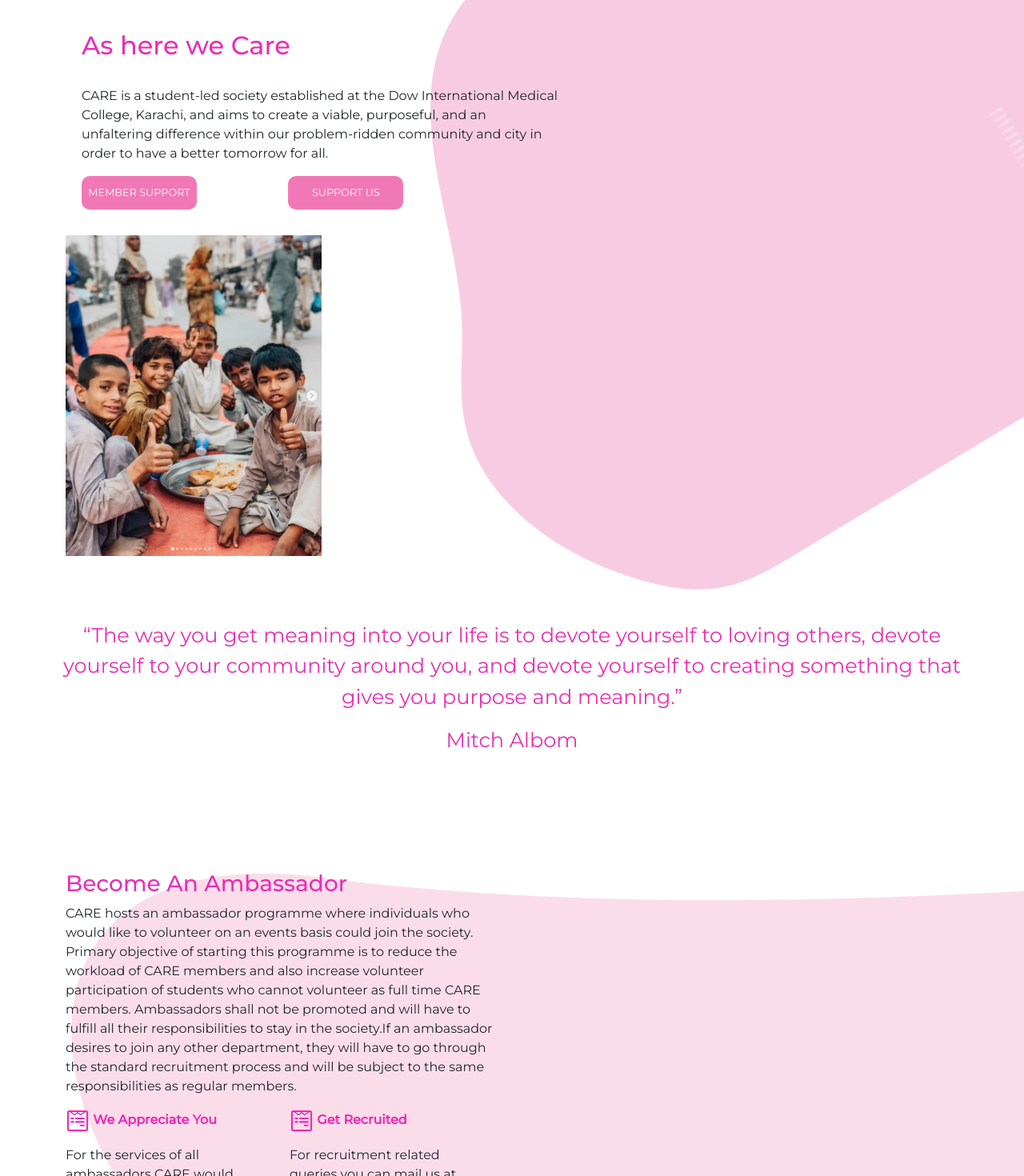
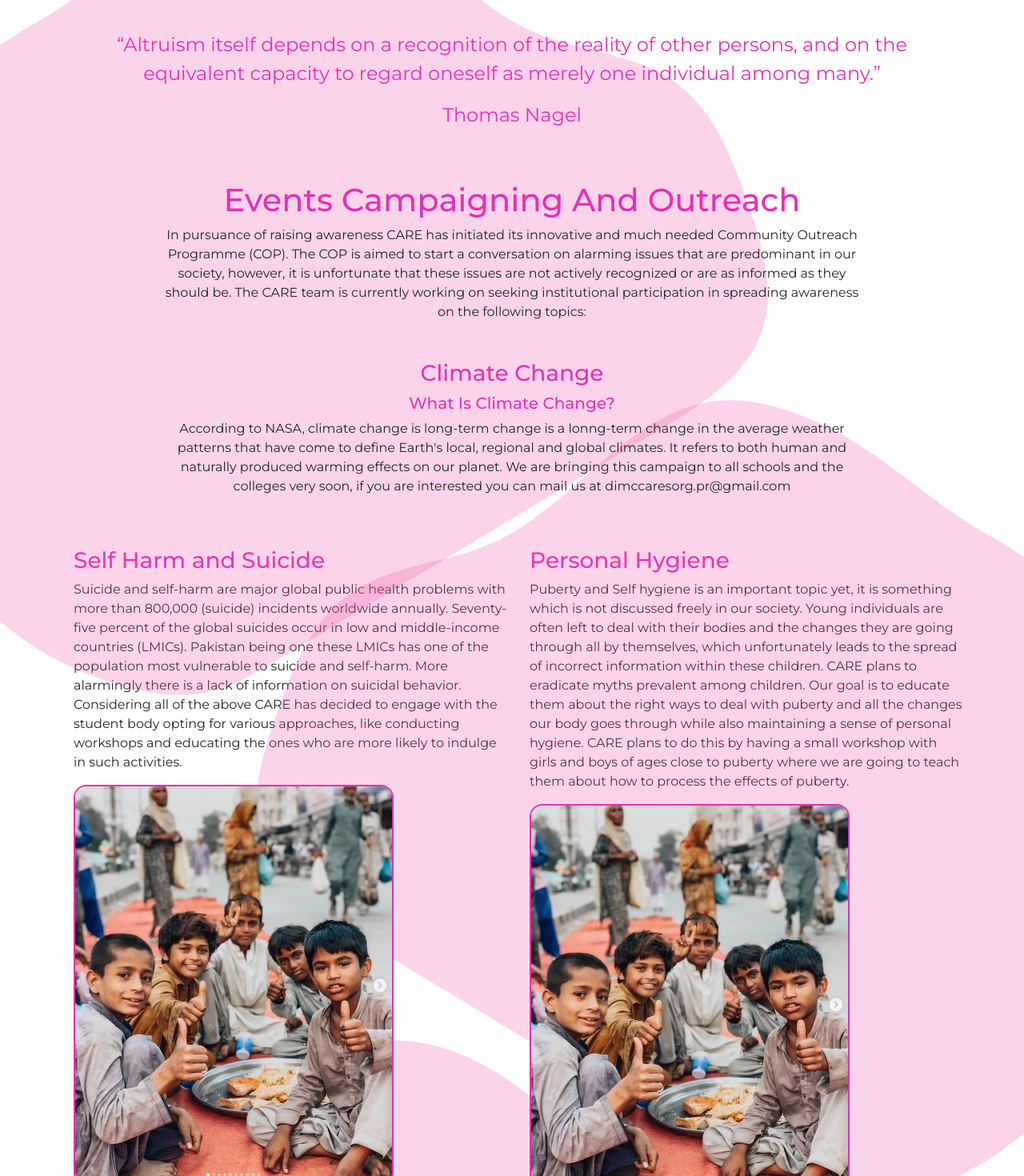
Before and after one commit to Habib-Shahzad/Care-Website, a React (Create React App) app in the folder client/: page /community-outreach in a window 1280 px wide. Shown: the part 140-1610 px from the top of the page at 80% size. Built offline with nearby package versions, Linux system fonts and the light colour scheme.

Commit message:
Layout Updated

```diff
--- a/client/src/App.js
+++ b/client/src/App.js
@@ -8,7 +8,7 @@ import {
 // import RoutesFile from './RoutesFile';
 import { TransitionGroup, CSSTransition } from "react-transition-group";
 import { Footer, MainNavbar } from './components';
-import { Home, EventsCamp, PatientWelfare } from './pages';
+import { Home, CommunityOutreach, PatientWelfare } from './pages';
 import 'swiper/scss'; // core Swiper
 import 'swiper/scss/navigation'; // Navigation module
 import 'swiper/scss/pagination'; // Pagination module
@@ -26,12 +26,10 @@ function App() {
         <Routes location={location}>
 
 
-
-
-          <Route path="/events" element=
+          <Route path="/community-outreach" element=
             {
               <>
-                <EventsCamp />
+                <CommunityOutreach />
                 <Footer />
               </>
             } />
--- a/client/src/components/mainNavBar/MainNavbar.js
+++ b/client/src/components/mainNavBar/MainNavbar.js
@@ -13,9 +13,9 @@ function MainNavbar(props) {
                     <Navbar.Toggle className="front" aria-controls="basic-navbar-nav" />
                     <Navbar.Collapse className="front">
                         <Nav className="me-auto front">
-                            <Link to='/events'>Community Outreach</Link>
-                            <Link to='/events'>Our Aims</Link>
-                            <Link to='/events'>Know the Team</Link>
+                            <Link to='/community-outreach'>Community Outreach</Link>
+                            <Link to='/'>Our Aims</Link>
+                            <Link to='/'>Know the Team</Link>
                         </Nav>
 
                         <Link className="me-auto nav-logo navbar-brand front" to="/" >
@@ -23,9 +23,9 @@ function MainNavbar(props) {
                         </Link>
 
                         <Nav className="me-auto front">
-                            <Link to='/events'>Patient Welfare</Link>
-                            <Link to='/events'>Our Activities</Link>
-                            <Link to='/events'>Contact Us</Link>
+                            <Link to='/patient-welfare'>Patient Welfare</Link>
+                            <Link to='/'>Our Activities</Link>
+                            <Link to='/'>Contact Us</Link>
                         </Nav>
 
                     </Navbar.Collapse>
--- a/client/src/pages/eventsCamp/EventsCamp.js
+++ b/client/src/pages/communityOutreach/CommunityOutreach.js
@@ -1,7 +1,6 @@
 import React from 'react';
 import { Button, Container, Row, Col } from 'react-bootstrap';
-import './EventsCamp.scss';
-
+import './CommunityOutreach.scss';
 
 
 function EventsCamp(props) {
@@ -20,7 +19,6 @@ function EventsCamp(props) {
                 <img src='/designer_31.svg' alt="logo" />
             </div>
 
-
             <div className='absolute weird-circle4'>
                 <img src='/designer_31.svg' alt="logo" />
             </div>
@@ -34,29 +32,18 @@ function EventsCamp(props) {
             </div>
 
 
-
-            {/* <div className='weird-circle2'>
-                <img src='/designer_31.svg' alt="logo" />
-            </div>
-
-
-            <div className='weird-circle3'>
-                <img src='/designer_31.svg' alt="logo" />
-            </div> */}
-
-
             <div className='events-initial'>
 
-                <div className='qoute-1 pink-text front'>
+                <div className='quote-1 pink-text front'>
                     <p>“Altruism itself depends on a recognition of the reality of other persons, and on the equivalent capacity to regard oneself as merely one individual among many.”</p>
                     <p>
                         Thomas Nagel
                     </p>
                 </div>
 
+                <div className='text-center main-text-area front'>
 
-                <div className='text-center events-main-text-box front'>
-                    <div className='front'>
+                    <div className='box1'>
                         <h1 className='pink-text'>
                             Events Campaigning And Outreach
                         </h1>
@@ -64,52 +51,41 @@ function EventsCamp(props) {
                             In pursuance of raising awareness CARE has initiated its innovative and much needed Community Outreach Programme (COP). The COP is aimed to start a conversation on alarming issues that are predominant in our society, however, it is unfortunate that these issues are not actively recognized or are as informed as they should be. The CARE team is currently working on seeking institutional participation in spreading awareness on the following topics:
                         </p>
                     </div>
-                </div>
 
-            </div>
-
-            <div className='text-center climate-change-text front'>
-                <div className='front'>
+                    <div className='box2'>
                         <h3 className='pink-text'>
                             Climate Change
                         </h3>
-                    <h5 className ='pink-text'>
+                        <h5 className='pink-text'>
                             What Is Climate Change?
                         </h5>
                         <p >
                             According to NASA, climate change is long-term change is a lonng-term change in the average weather patterns that have come to
-                        define Earth's local, regional and global climates. It refers to both human and naturally produced warming effects on our planet.<br/>
+                            define Earth's local, regional and global climates. It refers to both human and naturally produced warming effects on our planet.
                             We are bringing this campaign to all schools and the colleges very soon, if you are interested you can mail us at dimccaresorg.pr@gmail.com
                         </p>
                     </div>
                 </div>
 
-            <div className='events-container' >
+            </div>
 
-                <Container className='suicide-container'>
+
+            <Container className='blogs-container'>
                 <Row>
-                        <Col className='suicide-col1 front' md={5} >
+                    <Col >
+                        <div className='blog'>
                             <h3 className='pink-text'>
                                 Self Harm and Suicide
                             </h3>
                             <p>
                                 Suicide and self-harm are major global public health problems with more than 800,000 (suicide) incidents worldwide annually. Seventy-five percent of the global suicides occur in low and middle-income countries (LMICs). Pakistan being one these LMICs has one of the population most vulnerable to suicide and self-harm. More alarmingly there is a lack of information on suicidal behavior. Considering all of the above CARE has decided to engage with the student body opting for various approaches, like conducting workshops and educating the ones who are more likely to indulge in such activities.
                             </p>
-                        </Col>
-                        <Col className='suicide-col2' md={5}>
                             <div className='image-container front'>
                                 <img src='/home-image.jpeg' alt="main_image" />
                             </div>
-                        </Col>
-                    </Row>
-                </Container>
+                        </div>
 
-
-
-
-                <Container >
-                    <Row>
-                        <Col className='mental-container front' md={5}>
+                        <div className='blog'>
                             <h3 className='pink-text'>
                                 Mental Health
                             </h3>
@@ -117,14 +93,20 @@ function EventsCamp(props) {
                                 Maintaining sound mental health is crucial for everyone, from a child to an elderly individual alike. A recent study, the first of its kind in Pakistan, has revealed that a substantial number of school-going adolescents are suffering from symptoms of anxiety and depression. Both of these, and other mental health impairments, can have a debilitating impact on the developing mind of a teenager if not managed properly. Unfortunately, a lack of mental health awareness, negative stigmas around therapy and the paucity of trained professionals in schools and healthcare facilities has led to a growing proportion of our adolescents with their mental health needs unmet and no proper guidance on where to seek help. Addressing these
                                 issues is an urgent need of the Pakistani population.
                             </p>
-                            <Row md={3}>
                             <div className='image-container front'>
                                 <img src='/home-image.jpeg' alt="main_image" />
                             </div>
-                            </Row>
+                        </div>
+
+                        <div className='blog'>
+
+                        </div>
+
                     </Col>
 
-                        <Col className='hygiene-container front' md={5}>
+                    <Col >
+
+                        <div className='blog'>
                             <h3 className='pink-text'>
                                 Personal Hygiene
                             </h3>
@@ -140,20 +122,13 @@ function EventsCamp(props) {
                                 puberty where we are going to teach them about how to process the
                                 effects of puberty.
                             </p>
-                            <Row md={3}>
-                                <div className='image-container'>
+                            <div className='image-container front'>
                                 <img src='/home-image.jpeg' alt="main_image" />
                             </div>
-                            </Row>
-                        </Col>
-                    </Row>
 
+                        </div>
 
-
-                    <div className='margin-global-top-4' />
-
-                    <Row className=''>
-                        <Col className='racism-container front' md={5}>
+                        <div className='blog'>
                             <h3 className='pink-text'>
                                 Racism
                             </h3>
@@ -163,9 +138,9 @@ function EventsCamp(props) {
                                 research, 52% of the respondents were a victim to Racism. This is an unnerving figure. CARE intends to remedy this by conducting seminars
                                 and workshop on absolving prejudices and having a spirit of acceptance. CARE shall also provide information material such as brochures.
                             </p>
-                        </Col>
+                        </div>
 
-                        <Col className='childabuse-container front' md={5}>
+                        <div className='blog'>
                             <h3 className='pink-text'>
                                 Child Abuse
                             </h3>
@@ -174,12 +149,13 @@ function EventsCamp(props) {
                                 are vulnerable to many forms of violence (physical, psychological, sexual) and exploitation, the shocking statistics on child abuse is testimony of the severity of the issue at hand. CARE intends to host
                                 online campaigns as well as workshops for children in schools to teach them about what child abuse is and how it can be prevented.
                             </p>
+                        </div>
+
                     </Col>
+
+
                 </Row>
             </Container>
-
-
-            </div>
 
 
             <Container className='purpose-container text-center front'>
@@ -208,7 +184,7 @@ function EventsCamp(props) {
                 <p style={{ fontWeight: '500', margin: '0' }}> Make a Change </p>
                 <Button
                     variant='custom'
-                    className='donate-button'
+                    className='pink-care-button'
                 >Donate Now
                 </Button>
             </Container>
--- a/client/src/pages/eventsCamp/EventsCamp.scss
+++ b/client/src/pages/communityOutreach/CommunityOutreach.scss
@@ -57,8 +57,9 @@
 
   .events-initial {
     margin-top: 5rem;
+    margin-bottom: 3rem;
 
-    .qoute-1 {
+    .quote-1 {
       text-align: center;
       margin: 0 auto;
       max-width: 100%;
@@ -69,79 +70,30 @@
       font-size: 1.5rem;
     }
 
-    .events-main-text-box {
+    .main-text-area {
       margin: 0 auto;
       max-width: 100%;
       width: 55rem !important;
       margin-bottom: 3rem;
     }
-  }
-  .climate-change-text {
-    margin: 0 auto;
-    max-width: 100%;
-    width: 55rem;
-    margin-bottom: 3rem;
-  }
 
-  .events-container {
-    margin-left: 5rem;
-  }
-
-  .suicide-container {
-    .suicide-col2 {
-      padding-left: 10rem !important;
-    }
-    img {
-      width: 20rem;
-      height: auto;
-      margin-bottom: 3rem;
+    .box2 {
+      margin-top: 3rem !important;
     }
   }
 
-  .hygiene-container {
-    margin-left: 7rem;
-
+  .blogs-container {
+    margin-left: 5rem;
+    .blog {
+      margin-top: 1rem;
+      .image-container {
         img {
-      width: 20rem;
+          border: 2px solid #e82fb4;
+          border-radius: 1rem;
+          width: 25rem;
+          height: auto;
         }
       }
-
-  .childabuse-container {
-    margin-left: 7rem;
-  }
-
-  .mental-container {
-    img {
-      width: 20rem;
-    }
-  }
-
-  .donate-button {
-    padding: 0.625rem 0;
-    background-color: #f178b6 !important;
-    color: white;
-    cursor: pointer;
-    width: 9rem;
-    text-align: center;
-    font-weight: 400;
-    font-size: 1rem;
-    border: 1px solid transparent !important;
-    text-transform: uppercase;
-    border-radius: 10px;
-    transition: ease-in-out 0.3s;
-    margin: 0 !important;
-    box-shadow: none;
-    &:hover {
-      background-color: transparent;
-      color: black !important;
-    }
-    &:active {
-      color: black !important;
-      box-shadow: none;
-    }
-    &:focus {
-      box-shadow: none;
-      color: black !important;
     }
   }
 }
@@ -184,12 +136,12 @@
   }
 
   .events-initial {
-    .qoute-1 {
+    .quote-1 {
       padding-left: 2rem;
       padding-right: 2rem;
       font-size: 1rem !important;
     }
-    .events-main-text-box {
+    .main-text-area {
       h1 {
         font-size: 1.5rem !important;
       }
@@ -198,35 +150,27 @@
     }
   }
 
-  .events-container {
+  .blogs-container {
     margin-left: 0 !important;
     padding-left: 2rem;
 
     .image-container {
       text-align: center;
     }
-
-    .suicide-container {
-      margin: 0 auto !important;
-
-      .suicide-col1 {
-        padding-left: 0 !important;
   }
 
-      .suicide-col2 {
-        padding-left: 0 !important;
-        text-align: center;
+  .weird-circle3 {
+    top: 110rem !important;
+    img {
+      width: 50rem !important;
     }
   }
 
-    .hygiene-container {
-      margin: 0 auto !important;
-      margin-top: 2rem !important;
-    }
-
-    .childabuse-container {
-      margin: 0 auto !important;
-      margin-top: 2rem !important;
+  .weird-circle4 {
+    display: block !important;
+    top: 180rem !important;
+    img {
+      width: 50rem !important;
     }
   }
 }
@@ -242,44 +186,17 @@
   }
 
   .events-initial {
-    .qoute-1 {
+    .quote-1 {
       padding-left: 2rem;
       padding-right: 2rem;
       font-size: 1rem !important;
     }
-    .events-main-text-box {
+    .main-text-area {
       h1 {
         font-size: 1.5rem !important;
       }
       padding-left: 2rem;
       padding-right: 2rem;
-    }
-  }
-
-  .events-container {
-    margin-left: 0 !important;
-    padding-left: 2rem;
-
-    .suicide-container {
-      margin: 0 auto !important;
-
-      .suicide-col1 {
-        padding-left: 0 !important;
-      }
-
-      .suicide-col2 {
-        padding-left: 0 !important;
-      }
-    }
-
-    .hygiene-container {
-      margin: 0 auto !important;
-      margin-top: 2rem !important;
-    }
-
-    .childabuse-container {
-      margin: 0 auto !important;
-      margin-top: 2rem !important;
     }
   }
 
@@ -339,12 +256,12 @@
   }
 
   .events-initial {
-    .qoute-1 {
+    .quote-1 {
       padding-left: 2rem;
       padding-right: 2rem;
       font-size: 1rem !important;
     }
-    .events-main-text-box {
+    .main-text-area {
       h1 {
         font-size: 1.5rem !important;
       }
@@ -353,30 +270,15 @@
     }
   }
 
-  .events-container {
+  .blogs-container {
     margin-left: 0 !important;
-    padding-left: 2rem;
-
-    .suicide-container {
-      margin: 0 auto !important;
-
-      .suicide-col1 {
-        padding-left: 0 !important;
-      }
-
-      .suicide-col2 {
-        padding-left: 0 !important;
+    padding-left: 2rem !important;
+    .blog {
+      .image-container {
+        img {
+          width: 18rem !important;
         }
       }
-
-    .hygiene-container {
-      margin: 0 auto !important;
-      margin-top: 2rem !important;
-    }
-
-    .childabuse-container {
-      margin: 0 auto !important;
-      margin-top: 2rem !important;
     }
   }
 
--- a/client/src/pages/home/Home.js
+++ b/client/src/pages/home/Home.js
@@ -23,10 +23,10 @@ function Home(props) {
                             </div>
 
                             <Row>
-                                <Col md={5} className='member-button'>
+                                <Col md={4} className='member-button'>
                                     <Button
                                         variant='custom'
-                                        className='home-donate-button'>
+                                        className='pink-care-button home-main-button'>
                                         Member Support
                                     </Button>
                                 </Col>
@@ -34,7 +34,7 @@ function Home(props) {
                                 <Col md={3} className='support-button'>
                                     <Button
                                         variant='custom'
-                                        className='home-donate-button'>
+                                        className='pink-care-button home-main-button'>
                                         Support Us
                                     </Button>
                                 </Col>
@@ -52,9 +52,7 @@ function Home(props) {
 
             </div>
 
-
-
-            <div className='qoute-1 front'>
+            <div className='quote-1 front'>
                 <p >“The way you get meaning into your life is to devote yourself to loving others, devote yourself to your community around you, and devote yourself to creating something that gives you purpose and meaning.”</p>
 
                 <p>
@@ -134,7 +132,7 @@ function Home(props) {
 
                     <Button
                         variant='custom'
-                        className='donate-button'
+                        className='pink-care-button'
                     >Donate Now </Button>
 
                 </div>
--- a/client/src/pages/home/Home.scss
+++ b/client/src/pages/home/Home.scss
@@ -19,43 +19,21 @@
   }
 
   .home-initial {
-    .home-donate-button {
-      padding: 0.625rem 0;
-      background-color: #f178b6 !important;
-      color: white;
-      cursor: pointer;
-      width: 9rem;
-      text-align: center;
-      font-weight: 400;
-      font-size: 0.8rem;
-      border: 1px solid transparent !important;
-      text-transform: uppercase;
-      border-radius: 10px;
-      transition: ease-in-out 0.3s;
-      margin: 0 !important;
-      box-shadow: none;
-      &:hover {
-        background-color: transparent;
-        color: black !important;
-      }
-      &:active {
-        color: black !important;
-        box-shadow: none;
-      }
-      &:focus {
-        box-shadow: none;
-        color: black !important;
-      }
+    margin-top: 5rem !important;
+    .home-main-button {
+      width: 9rem !important;
+      font-weight: 500 !important;
+      font-size: 0.8rem !important;
     }
 
     .home-init-col1 {
       width: 40rem;
       padding-left: 2rem !important;
       padding-top: 5rem !important;
-      padding-bottom: 2rem !important;
       height: fit-content !important;
-      margin-right: 11rem !important;
+      margin-right: 7rem !important;
     }
+
     h2 {
       color: #e82fb4;
     }
@@ -67,7 +45,9 @@
 
   .home-image-container {
     img {
-      width: 20rem;
+      border: 2px solid #e82fb4;
+      border-radius: 1rem;
+      width: 25rem;
     }
   }
 
@@ -97,35 +77,6 @@
       margin-top: 1rem;
       margin-bottom: 1.5rem;
     }
-
-    .donate-button {
-      padding: 0.625rem 0;
-      background-color: #f178b6 !important;
-      color: white;
-      cursor: pointer;
-      width: 9rem;
-      text-align: center;
-      font-weight: 400;
-      font-size: 1rem;
-      border: 1px solid transparent !important;
-      text-transform: uppercase;
-      border-radius: 10px;
-      transition: ease-in-out 0.3s;
-      margin: 0 !important;
-      box-shadow: none;
-      &:hover {
-        background-color: transparent;
-        color: black !important;
-      }
-      &:active {
-        color: black !important;
-        box-shadow: none;
-      }
-      &:focus {
-        box-shadow: none;
-        color: black !important;
-      }
-    }
   }
   .ambass-form {
     margin-bottom: 3rem;
@@ -150,7 +101,7 @@
       margin-top: 1rem;
     }
   }
-  .qoute-1 {
+  .quote-1 {
     padding: 4rem !important;
     margin-bottom: 4rem;
     margin-top: 1rem;
@@ -230,7 +181,8 @@
 
 // Small devices (landscape phones, less than 768px)
 @media (max-width: 47.99875em) {
-  .qoute-1 {
+  .quote-1 {
+    margin-bottom: 1rem !important;
     font-weight: 600 !important;
     font-size: 1.2rem !important;
   }
@@ -239,6 +191,7 @@
   }
 
   .home-initial {
+    margin-top: 0 !important;
     text-align: center;
     margin: 0 auto;
 
@@ -260,9 +213,14 @@
 // X-Small devices (portrait phones, less than 576px)
 @media (max-width: 35.99875em) {
   .home {
+    .quote-1 {
+      margin-bottom: 1rem !important;
+    }
     .home-initial {
+      margin-top: 0 !important;
       text-align: center !important;
       .home-init-col1 {
+        margin-bottom: 2rem !important;
         margin: 0 auto;
         margin-left: 0 !important;
         padding-left: 0rem !important;
--- a/client/src/pages/index.js
+++ b/client/src/pages/index.js
@@ -1,3 +1,3 @@
 export { default as Home } from './home/Home';
-export { default as EventsCamp } from './eventsCamp/EventsCamp';
+export { default as CommunityOutreach } from './communityOutreach/CommunityOutreach';
 export { default as PatientWelfare } from './patientWelfare/PatientWelfare';
```
Also changed, not shown: client/src/global.scss (+29 -16 lines), client/src/index.js (+5 -5 lines), client/src/pages/patientWelfare/PatientWelfare.js (+3 -4 lines). Lines whose indentation alone changed are shown as unchanged.
